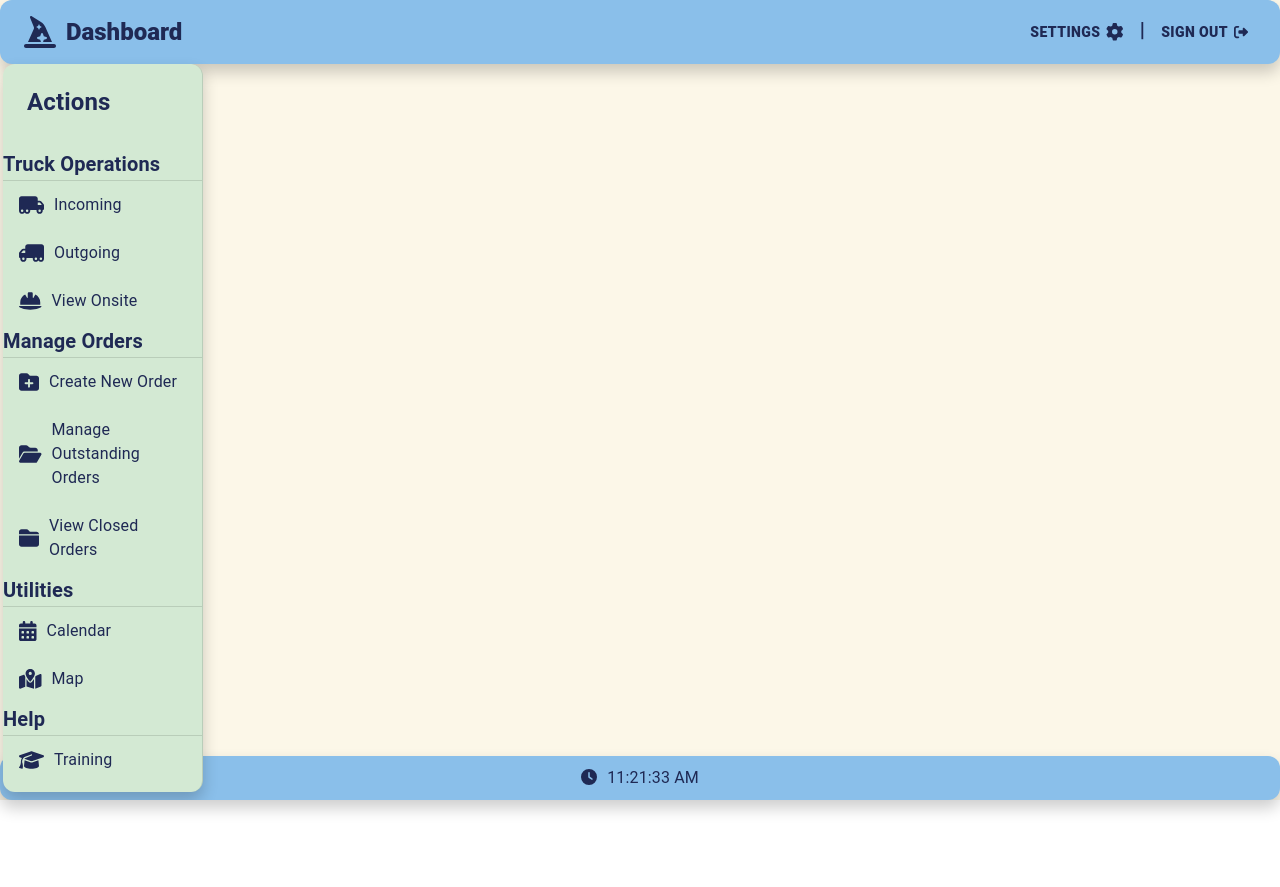
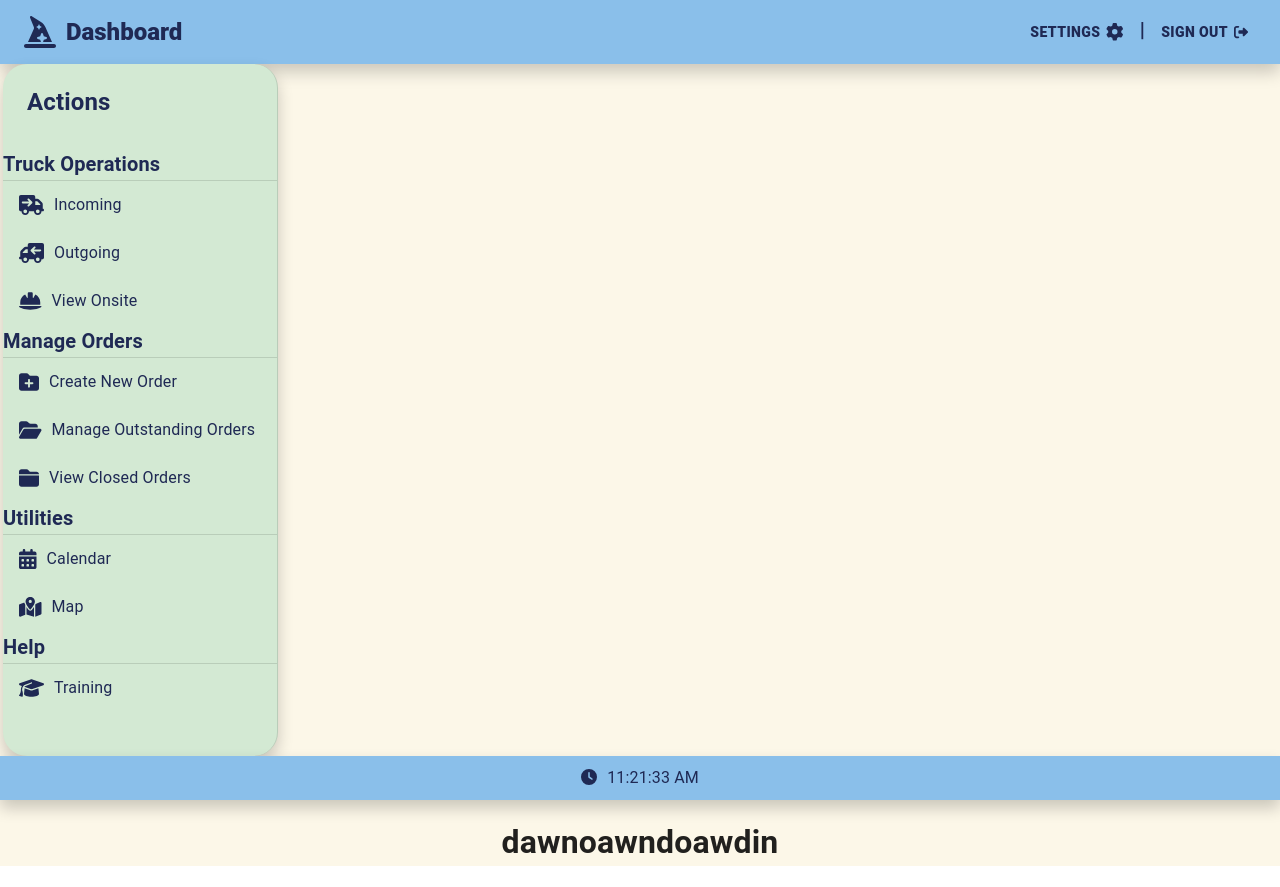
Before and after one commit to eliotnew/COMP3000-WeighBridge_Wizard, a React (Create React App) app in the folder WW_WebApp/weighbridge-wizard/: page / in a window 1280 px wide. Both pictures are taken after a click on the button "SIGN IN". Before the commit the page ends 800 px from the top, so only its background shows below. Built offline with nearby package versions, Linux system fonts and the light colour scheme; a web font is replaced by a local one.

Commit message:
Fixed layout issues with navDrawer!

```diff
--- a/WW_WebApp/weighbridge-wizard/src/components/Dashboard.tsx
+++ b/WW_WebApp/weighbridge-wizard/src/components/Dashboard.tsx
@@ -17,6 +17,9 @@ export const Dashboard: React.FC <DashboardProps> = ({logout,prop2}) => {
         <div style={{ backgroundColor: theme.palette.background.default, minHeight:'100vh',width:'100%' }}>
             <DashAppBar logout={logout} />
             <NavigationDrawer></NavigationDrawer>
+            <div className="content"
+            ><p>dwadawdawdwadwa</p>
+            <h1>dawnoawndoawdin</h1></div>
             <BottomAppbar></BottomAppbar>
 
 
--- a/WW_WebApp/weighbridge-wizard/src/components/subcomponents/BottomAppbar.tsx
+++ b/WW_WebApp/weighbridge-wizard/src/components/subcomponents/BottomAppbar.tsx
@@ -7,9 +7,8 @@ const BottomAppbar = () => {
     const { theme } = useColorTheme();
 
     return(
-        <AppBar position="static"  sx={{ backgroundColor: theme.palette.primary.main, position: 'fixed', bottom: 0, width: '100%', '&': {
+        <AppBar position="static"  sx={{zIndex: (theme) => theme.zIndex.drawer + 1, backgroundColor: theme.palette.primary.main, position: 'fixed', bottom: 0,height:'5.47vh' ,width: '100%', '&': {
             boxShadow: '0px 8px 16px rgba(0, 0, 0, 0.2)',
-            borderRadius: '12px',
           }, }}>
             <Clock></Clock>
         </AppBar>
--- a/WW_WebApp/weighbridge-wizard/src/components/subcomponents/DashAppbar.tsx
+++ b/WW_WebApp/weighbridge-wizard/src/components/subcomponents/DashAppbar.tsx
@@ -35,9 +35,8 @@ const DashAppBar: React.FC < DashboardProps2 > = ({logout}) =>{
 
 
   return (
-    <AppBar position="static"  sx={{ backgroundColor: theme.palette.primary.main, '&': {
+    <AppBar position="static"  sx={{ backgroundColor: theme.palette.primary.main, height:'7.98vh', '&': {
       boxShadow: '0px 8px 16px rgba(0, 0, 0, 0.2)',
-      borderRadius: '12px',
     }, }}>
       <Toolbar>
       <FontAwesomeIcon icon={faHatWizard} size="2xl" flip='horizontal' style={{color: theme.palette.primary.contrastText,}} />
--- a/WW_WebApp/weighbridge-wizard/src/components/subcomponents/NavigationDrawer.tsx
+++ b/WW_WebApp/weighbridge-wizard/src/components/subcomponents/NavigationDrawer.tsx
@@ -1,4 +1,4 @@
-import React from 'react';
+import React, { useState } from 'react';
 import Drawer from '@mui/material/Drawer';
 import Toolbar from '@mui/material/Toolbar';
 import List from '@mui/material/List';
@@ -6,31 +6,31 @@ import ListItem from '@mui/material/ListItem';
 import ListItemText from '@mui/material/ListItemText';
 import { useTheme } from '@emotion/react';
 import { useColorTheme } from '../../themes/use-color-theme';
-import { Divider, ListSubheader, Typography} from '@mui/material';
+import { Divider, ListItemButton, ListSubheader, Typography} from '@mui/material';
 import { FontAwesomeIcon } from '@fortawesome/react-fontawesome';
-import { faCalendarDays, faFolderClosed, faFolderOpen, faFolderPlus, faGraduationCap, faHelmetSafety, faMapLocationDot, faTruckMoving } from '@fortawesome/free-solid-svg-icons';
+import { faCalendarDays, faFolderClosed, faFolderOpen, faFolderPlus, faGraduationCap, faHelmetSafety, faMapLocationDot, faTruckArrowRight, faTruckMoving } from '@fortawesome/free-solid-svg-icons';
 
 const NavigationDrawer = () => {
-    const drawerWidth = 200;
+    const drawerWidth = 275; //275
     const {theme} = useColorTheme();
 
     return (
       <Drawer
+
         variant="permanent"
         open
         sx={{
           width: drawerWidth,
-          height: 'calc(100% - 300px)',
+          height: '86.55vh',
           flexShrink: 0,
           '& .MuiDrawer-paper': {
             width: drawerWidth,
             position: 'relative',
             backgroundColor: theme.palette.secondary.main,
             color:theme.palette.secondary.contrastText,
-            borderRadius: '12px', // Adjust the border-radius as per your preference
+            borderRadius: '24px',
             boxShadow: '0px 8px 16px rgba(0, 0, 0, 0.2)',
             marginLeft: '3px',
-
 
           },
         }}
@@ -41,39 +41,42 @@ const NavigationDrawer = () => {
           <Typography variant='h6' sx={{textAlign: 'left',fontWeight:'bold',}}>Truck Operations</Typography>
           <Divider/>
 
-        <ListItem button ><FontAwesomeIcon icon={faTruckMoving}  size='lg' style={{color: theme.palette.primary.contrastText,paddingRight:'10px'}} />
-          <ListItemText primary="Incoming" />
-        </ListItem>
-        <ListItem button ><FontAwesomeIcon icon={faTruckMoving}  size='lg' flip="horizontal" style={{color: theme.palette.primary.contrastText,paddingLeft:'10px'}}/>
+        <ListItemButton ><FontAwesomeIcon icon={faTruckArrowRight}  size='lg' style={{color: theme.palette.primary.contrastText,paddingRight:'10px'}} />
+          <ListItemText primary="Incoming" /> </ListItemButton>
+
+        <ListItemButton ><FontAwesomeIcon icon={faTruckArrowRight}  size='lg' flip="horizontal" style={{color: theme.palette.primary.contrastText,paddingLeft:'10px'}}/>
           <ListItemText primary="Outgoing" />
-        </ListItem>
-        <ListItem button><FontAwesomeIcon icon={faHelmetSafety}  size='lg' style={{color: theme.palette.primary.contrastText,paddingRight:'10px'}} />
+        </ListItemButton>
+        <ListItemButton><FontAwesomeIcon icon={faHelmetSafety}  size='lg' style={{color: theme.palette.primary.contrastText,paddingRight:'10px'}} />
           <ListItemText primary="View Onsite" />
-        </ListItem>
+        </ListItemButton>
 
         <Typography  variant='h6' sx={{textAlign: 'left',fontWeight:'bold',}}>Manage Orders</Typography>
         <Divider/>
-        <ListItem button> <FontAwesomeIcon icon={faFolderPlus}  size='lg' style={{color: theme.palette.primary.contrastText,paddingRight:'10px'}}/>
+        <ListItemButton> <FontAwesomeIcon icon={faFolderPlus}  size='lg' style={{color: theme.palette.primary.contrastText,paddingRight:'10px'}}/>
           <ListItemText primary="Create New Order" />
-        </ListItem><ListItem button> <FontAwesomeIcon icon={faFolderOpen}  size='lg' style={{color: theme.palette.primary.contrastText,paddingRight:'10px'}} />
+        </ListItemButton>
+        <ListItemButton> <FontAwesomeIcon icon={faFolderOpen}  size='lg' style={{color: theme.palette.primary.contrastText,paddingRight:'10px'}} />
           <ListItemText primary="Manage Outstanding Orders" />
-        </ListItem><ListItem button> <FontAwesomeIcon icon={faFolderClosed}  size='lg' style={{color: theme.palette.primary.contrastText,paddingRight:'10px'}}/>
+        </ListItemButton>
+        <ListItemButton> <FontAwesomeIcon icon={faFolderClosed}  size='lg' style={{color: theme.palette.primary.contrastText,paddingRight:'10px'}}/>
           <ListItemText primary="View Closed Orders" />
-        </ListItem>
+        </ListItemButton>
 
         <Typography  variant='h6' sx={{textAlign: 'left',fontWeight:'bold',}}>Utilities</Typography>
         <Divider/>
-        <ListItem button> <FontAwesomeIcon icon={faCalendarDays}  size='lg' style={{color: theme.palette.primary.contrastText,paddingRight:'10px'}}/>
+        <ListItemButton> <FontAwesomeIcon icon={faCalendarDays}  size='lg' style={{color: theme.palette.primary.contrastText,paddingRight:'10px'}}/>
           <ListItemText primary="Calendar" />
-        </ListItem><ListItem button> <FontAwesomeIcon icon={faMapLocationDot}  size='lg' style={{color: theme.palette.primary.contrastText,paddingRight:'10px'}}/>
+        </ListItemButton>
+        <ListItemButton> <FontAwesomeIcon icon={faMapLocationDot}  size='lg' style={{color: theme.palette.primary.contrastText,paddingRight:'10px'}}/>
           <ListItemText primary="Map" />
-        </ListItem>
+        </ListItemButton>
 
         <Typography  variant='h6' sx={{textAlign: 'left',fontWeight:'bold',}}>Help</Typography>
         <Divider/>
-        <ListItem button> <FontAwesomeIcon icon={faGraduationCap}  size='lg' style={{color: theme.palette.primary.contrastText,paddingRight:'10px'}}/>
+        <ListItemButton> <FontAwesomeIcon icon={faGraduationCap}  size='lg' style={{color: theme.palette.primary.contrastText,paddingRight:'10px'}}/>
           <ListItemText primary="Training" />
-        </ListItem>
+        </ListItemButton>
 
       </List>
       </div>
--- a/WW_WebApp/weighbridge-wizard/src/components/subcomponents/SimpleAppbar.tsx
+++ b/WW_WebApp/weighbridge-wizard/src/components/subcomponents/SimpleAppbar.tsx
@@ -17,7 +17,7 @@ const SimpleAppBar: React.FC < LandingPageProps > = ({changePageToDashboard}) =>
 
   const { theme } = useColorTheme();
   return (
-    <AppBar position="static" sx={{ backgroundColor: theme.palette.primary.main, borderRadius: '12px', // Adjust the border-radius as per your preference
+    <AppBar position="static" sx={{ backgroundColor: theme.palette.primary.main,
     boxShadow: '0px 8px 16px rgba(0, 0, 0, 0.2)', }}>
       <Toolbar>
       <FontAwesomeIcon icon={faHatWizard} size="2xl" flip='horizontal' style={{color: theme.palette.text.primary}} />
```
